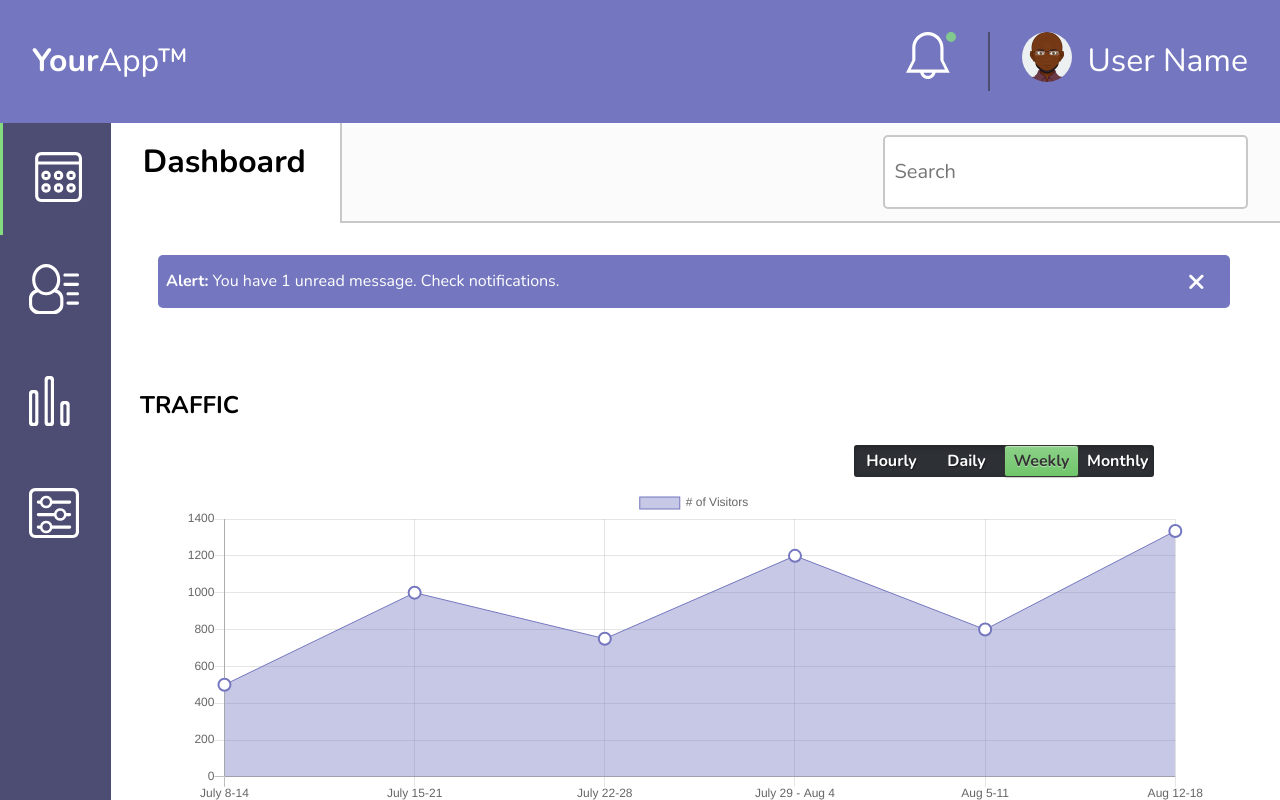
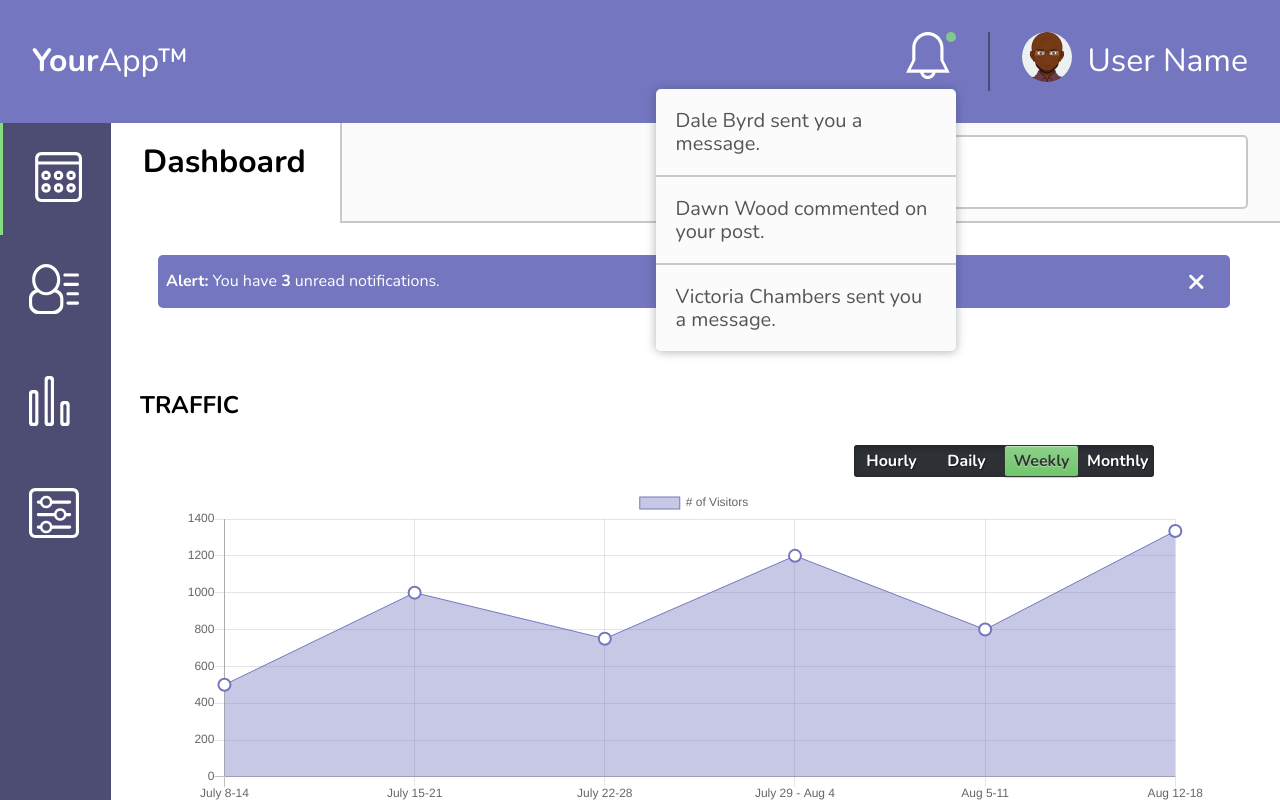
Before and after one commit to stephenlanim/fewd-techdegree-project-7, a plain HTML site: page index.html in a window 1280 px wide. Both pictures are taken after a click on the icon 930 px from the left and 57 px from the top of the page. Shown: the top 800 px of the page. Drawn offline with nearby package versions, Linux system fonts and the light colour scheme.

Commit message:
Created notification list and programmed it to appear below bell icon when bell is clicked.
Also added toggle-switch-css-map to css folder to stop error message in console.
Added box shadow mixin.

```diff
--- a/index.html
+++ b/index.html
@@ -21,6 +21,11 @@
                 <use xlink:href="icons/icon-bell.svg#icon-bell" />
               </svg>
               <span class="new-notif"></span>
+              <ul id="notifList">
+                <li>Dale Byrd sent you a message.</li>
+                <li>Dawn Wood commented on your post.</li>
+                <li>Victoria Chambers sent you a message.</li>
+              </ul>
             </span>
 
             <div class="avatar-div">
--- a/js/app.js
+++ b/js/app.js
@@ -2,9 +2,27 @@
     Dashboard Functionality
    ====================================== */
 
+/* ===== Notification List ===== */
+const $notifList = $('#notifList');
+
+// When alert bell is clicked
+$('.bell').on('click', function() {
+
+  // If notification list is not visible...
+  if ($notifList.css('display') === 'none') {
+    // Show notification list
+    $notifList.slideDown(300);
+  }
+  // else, if notification list is visible
+  else {
+    // Hide the notification list
+    $notifList.slideUp(300);
+  }
+});
+
 /* ===== User Alert ===== */
 // See alerts.js for source code.
-const notificationMsg1 = '<span><strong>Alert:</strong> You have 1 unread message. Check notifications.</span> <span class="close-x">&times;</span>';
+const notificationMsg1 = '<span><strong>Alert:</strong> You have <strong>3</strong> unread notifications.</span> <span class="close-x">&times;</span>';
 
 // Create an alert message box, place it before the widgets section, and insert the above alert message.
 alertMessage('alert', 'userAlerts', notificationMsg1);
--- a/scss/components/_header.scss
+++ b/scss/components/_header.scss
@@ -10,6 +10,7 @@
   z-index: 10000;
   @include flexbox($dir:row);
   align-items: center;
+  overflow: visible;
 }
 
 .app-name {
@@ -54,6 +55,7 @@
   }
 }
 
+// New-notification indicator dot
 .new-notif {
   content: '';
   background-color: $color-secondary;
@@ -65,6 +67,48 @@
   position: absolute;
   top: 0;
   right: 0;
+}
+
+// Notification list under alert bell
+ul#notifList {
+  border-radius: 5px;
+  @include shadow;
+  display: none;
+  position: absolute;
+  top: 25px;
+  right: 0;
+
+  width: 300px;
+  height: auto;
+  overflow: auto;
+
+  &:hover {
+    display: block;
+  }
+
+  @include mq('xs') {
+    top: 30px;
+    right: -100px;
+  }
+
+  & li {
+    background-color: $background-color;
+    border-bottom: $border-line;
+    color: $text-color;
+    cursor: pointer;
+    font-size: 1.25rem;
+    list-style: none;
+    padding: 1em;
+    @include transition;
+    &:last-child {
+      border-bottom: none;
+    }
+
+    &:hover,
+    &focus {
+      background-color: darken($background-color, 20);
+    }
+  }
 }
 
 .avatar-div {
--- a/scss/utilities/_mixins.scss
+++ b/scss/utilities/_mixins.scss
@@ -29,6 +29,12 @@
   }
 
 } // End of mq mixin
+
+// === Aesthetics ===
+@mixin shadow {
+  box-shadow: 2px 2px 10px 0px rgba(46,61,73,0.2),
+    -2px 0px 10px 0px rgba(46,61,73,0.2);;
+}
 
 // === Transition ===
 @mixin transition (
```
Also changed, not shown: css/styles.css, 5 other files.
